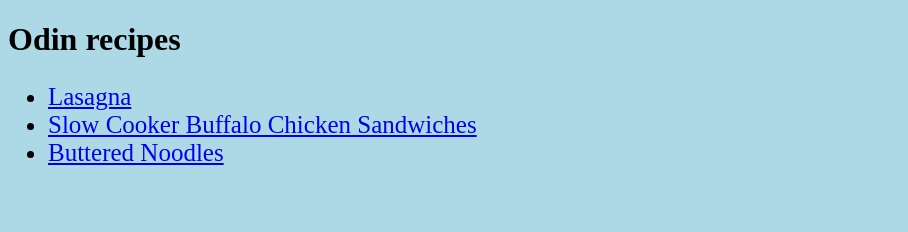
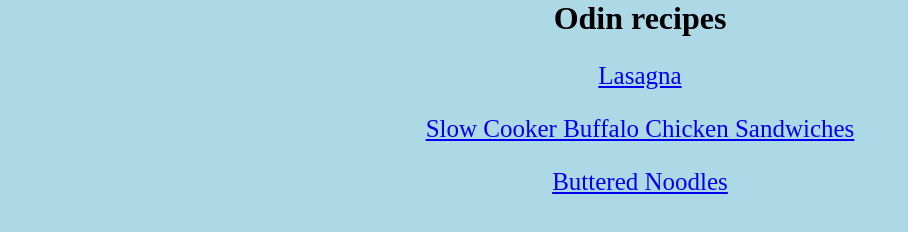
Before and after one commit to MelinteMihail/odin-recipes, a plain HTML site: page index.html in a window 1280 px wide. Shown: the whole page, without its empty margins (0-908 px from the left). Drawn offline with Linux system fonts and the light colour scheme.

Commit message:
Add CSS on index.html Centered text and added padding,margin

```diff
--- a/index.html
+++ b/index.html
@@ -7,6 +7,8 @@
     <link rel="stylesheet" href="styles/style.css">
 </head>
 <body>
+
+    <div class="main-content">
         <h1>Odin recipes</h1>
 
         <ul>
@@ -14,6 +16,7 @@
             <li> <a href="recipes/chicken-sandwich.html">Slow Cooker Buffalo Chicken Sandwiches</a> </li>
             <li> <a href="recipes/buttered-noodles.html">Buttered Noodles</a> </li>
         </ul>
+    </div>
 
 </body>
 </html>
--- a/styles/style.css
+++ b/styles/style.css
@@ -1,7 +1,25 @@
-body{
+* {
+    margin: 0;
+    padding: 0;
+    box-sizing: border-box;
+}
+
+body {
     background-color: #add8e6;
 }
 
-ul{
+.main-content {
+   width: auto;
+   height: auto;
+   margin: 0 auto;
+   text-align: center;
+}
+
+ul {
     font-size: 25px;
+    list-style-type: none;
 }
+
+li {
+    margin-top: 25px;
+}
```
Also changed, not shown: 1 other file. Lines whose indentation alone changed are shown as unchanged.
